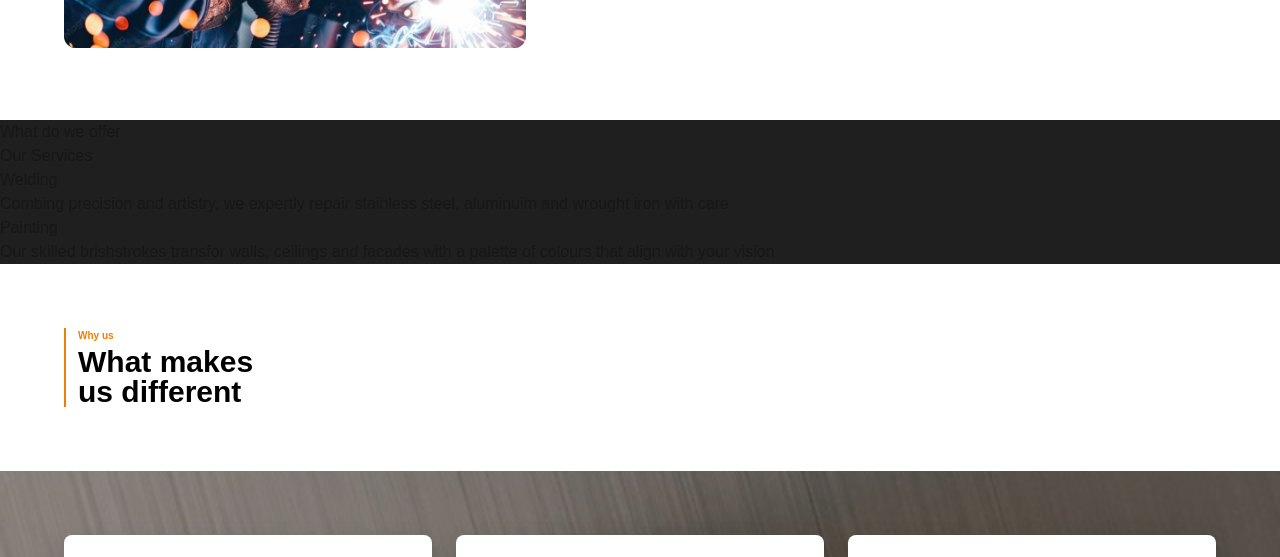
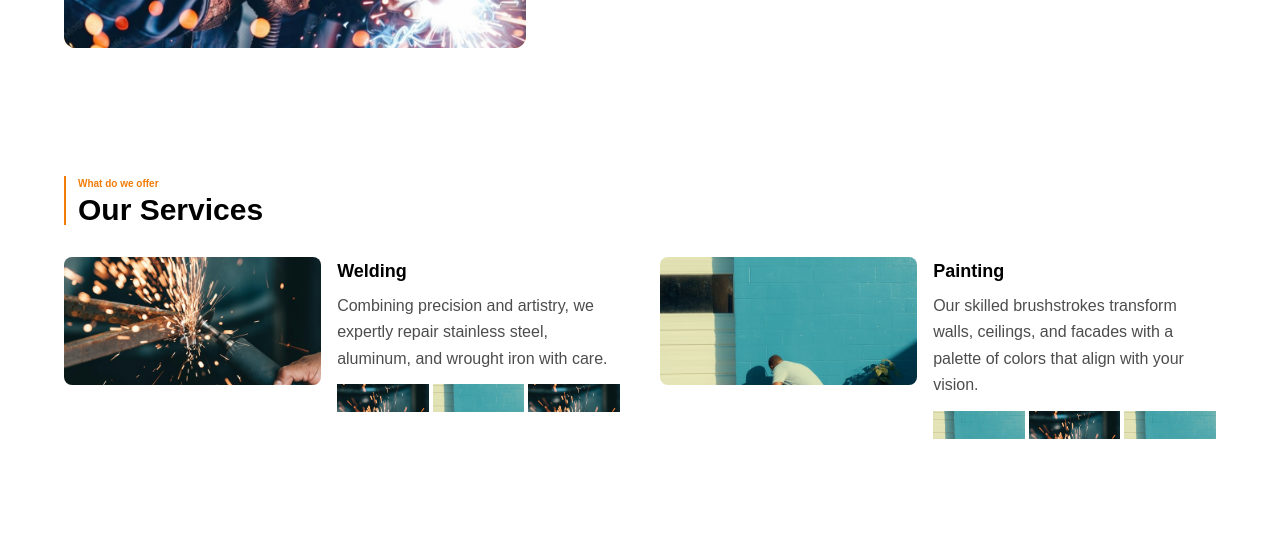
Before and after one commit to PenguinPepper/247craftsman, a Next.js app: page / in a window 1280 px wide. Shown: the part 1120-1677 px from the top of the page. Built offline with nearby package versions, Linux system fonts and the light colour scheme.

Commit message:
Change text size

```diff
--- a/app/components/Services.tsx
+++ b/app/components/Services.tsx
@@ -1,20 +1,56 @@
-import Image from "next/image"
+import Image from "next/image";
 
 export default function Services() {
     return (
-        <section>
-            <div>
-                <h2>What do we offer</h2>
-                <h3>Our Services</h3>
+        <section className="outline-white bg-white px-5 py-10 text-black sm:px-8 sm:py-12 lg:px-10 lg:py-14">
+            <div className="mx-auto max-w-6xl">
+                <div className="border-l-2 border-[#f27c08] pl-3">
+                    <p className="text-[0.625rem] font-bold text-[#f27c08]">What do we offer</p>
+                    <h2 className="mt-1 text-2xl font-bold leading-none sm:text-3xl">Our<br className="sm:hidden" /> Services</h2>
+                </div>
+                <section className="mt-8 grid gap-8 md:grid-cols-2 lg:gap-10">
+                    <article className="grid gap-4 sm:grid-cols-[9rem_1fr] sm:items-start lg:grid-cols-[1fr_1.1fr]">
+                        <Image
+                            className="hidden lg:block h-32 w-full rounded-lg object-cover sm:h-32 lg:h-32"
+                            src="/weldingjob.jpg"
+                            alt="Welder working on a metal project"
+                            width={640}
+                            height={800}
+                        />
+                        <div>
+                            <h3 className="text-lg font-bold">Welding</h3>
+                            <p className="mt-2 text-s leading-[1.65] text-black/70">
+                                Combining precision and artistry, we expertly repair stainless steel, aluminum, and wrought iron with care.
+                            </p>
+                            <div className="mt-3 grid h-7 grid-cols-3 gap-1 overflow-hidden">
+                                <Image className="h-full w-full object-cover" src="/weldingjob.jpg" alt="" width={640} height={800} />
+                                <Image className="h-full w-full object-cover" src="/paintjob.jpg" alt="" width={640} height={640} />
+                                <Image className="h-full w-full object-cover" src="/weldingjob.jpg" alt="" width={640} height={800} />
+                            </div>
+                        </div>
+                    </article>
+                    <article className="grid gap-4 sm:grid-cols-[9rem_1fr] sm:items-start lg:grid-cols-[1fr_1.1fr]">
+                        <Image
+                            className="hidden lg:block h-32 w-full rounded-lg object-cover sm:h-32 lg:h-32"
+                            src="/paintjob.jpg"
+                            alt="Painter working on a building"
+                            width={640}
+                            height={640}
+                        />
+                        <div>
+                            <h3 className="text-lg font-bold">Painting</h3>
+                            <p className="mt-2 text-s leading-[1.65] text-black/70">
+                                Our skilled brushstrokes transform walls, ceilings, and facades with a palette of colors that align with your vision.
+                            </p>
+                            <div className="mt-3 grid h-7 grid-cols-3 gap-1 overflow-hidden">
+                                <Image className="h-full w-full object-cover" src="/paintjob.jpg" alt="" width={640} height={640} />
+                                <Image className="h-full w-full object-cover" src="/weldingjob.jpg" alt="" width={640} height={800} />
+                                <Image className="h-full w-full object-cover" src="/paintjob.jpg" alt="" width={640} height={640} />
+                            </div>
+                        </div>
+                    </article>
+                </section>
             </div>
-            <section>
-                <h3>Welding</h3>
-                <p>Combing precision and artistry, we expertly repair stainless steel, aluminuim and wrought iron with care</p>
-            </section>
-            <section>
-                <h3>Painting</h3>
-                <p>Our skilled brishstrokes transfor walls, ceilings and facades with a palette of colours that align with your vision</p>
-            </section>
         </section>
     )
 }
```
